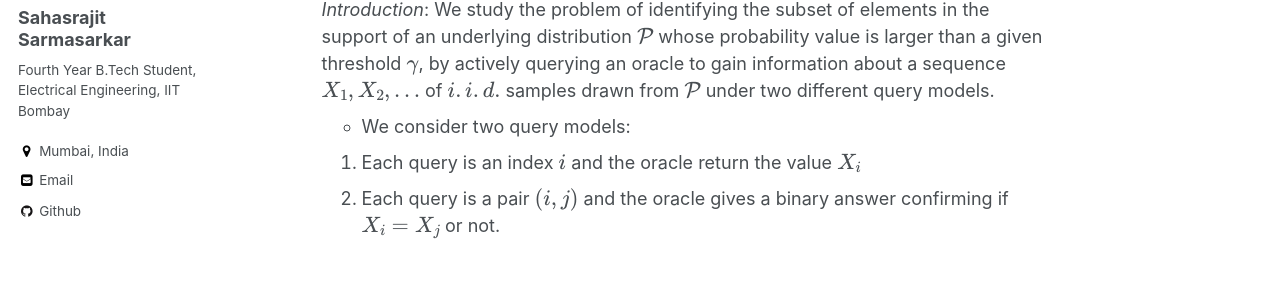
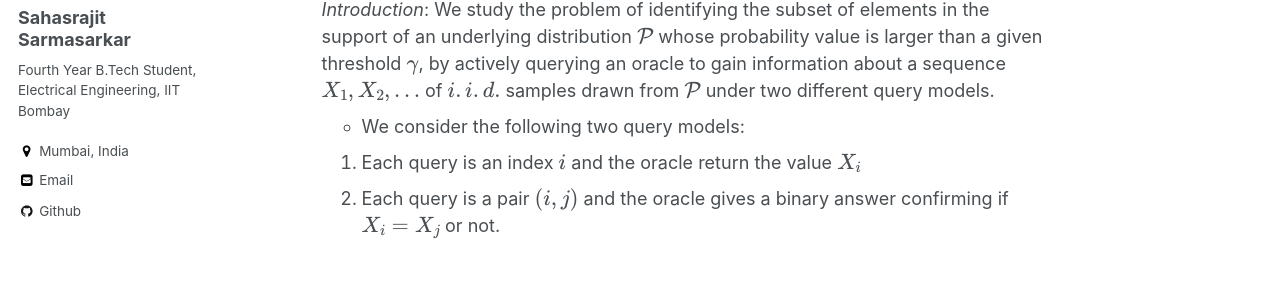
Before and after one commit to Sahasrajit123/Sahasrajit123.github.io, a Jekyll site: the page built from _pages/research.md, in a window 1280 px wide and 982 px high. Shown: the part 296-599 px from the top of the window. Built offline with Jekyll 4.4.1, drawn with Linux system fonts in a browser that asks for light colours; formulas are drawn with MathJax 3.

Commit message:
Small change

```diff
--- a/_pages/research.md
+++ b/_pages/research.md
@@ -12,7 +12,7 @@ Research projects:
 1. **Query Complexity of Heavy-Hitter distribution| Bachelor's Thesis** (Aug '19 - Jan '20) <br/>
   *Guide : [Prof. Nikhil Karamchandani](http://www.ee.iitb.ac.in/~nikhilk/), Deaprtment of Electrical Engineering, IIT Bombay* <br/>
   *Introduction*: We study the problem of identifying the subset of elements in the support of an underlying distribution $\mathcal{P}$ whose probability value is larger than a given threshold $\gamma$, by actively querying an oracle to gain information about a sequence $X_1, X_2, \ldots$ of $i.i.d.$ samples drawn from $\mathcal{P}$ under two different query models.
-  * We consider two query models:
+  * We consider the following two query models:
     <ol>
     <li> Each query is an index $i$ and the oracle return the value $X_i$ </li>
     <li> Each query is a pair $(i,j)$ and the oracle gives a binary answer confirming if $X_i = X_j$ or not.</li>
```
